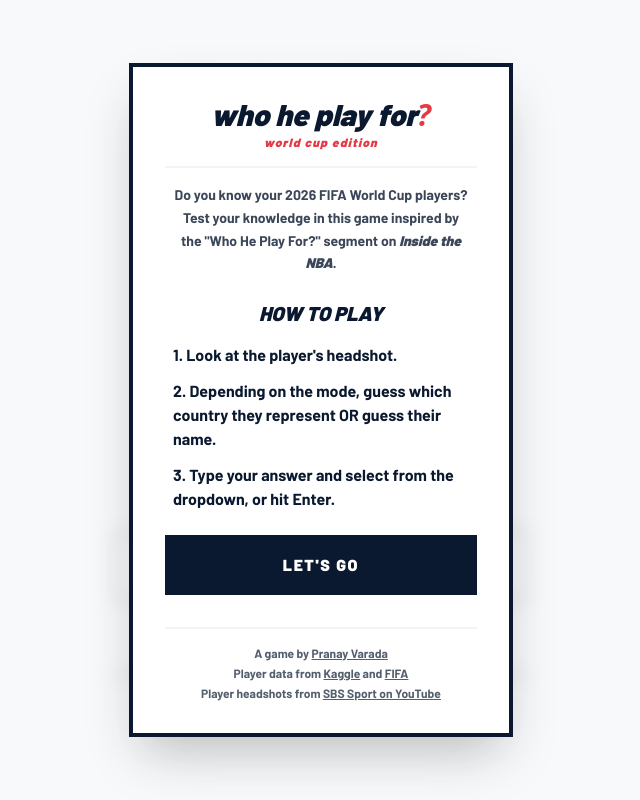
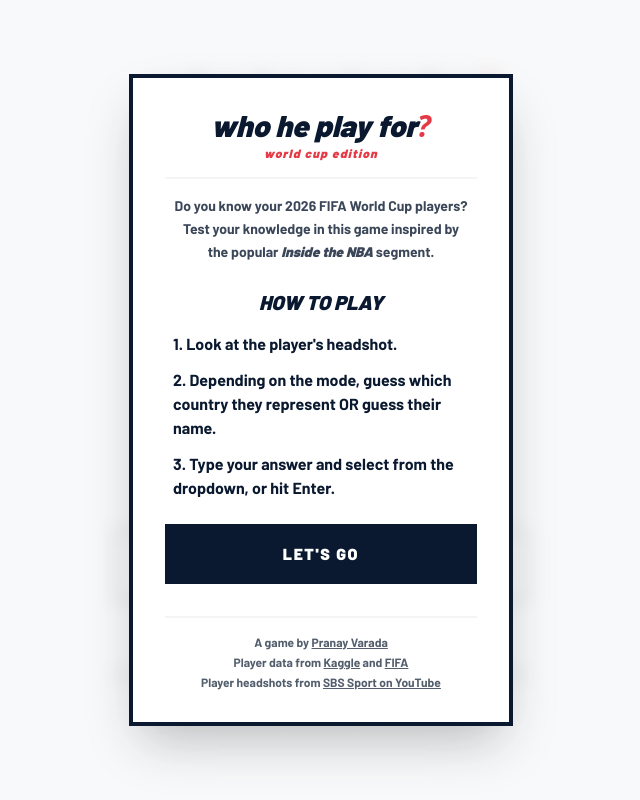
Before and after one commit to pvar37/who-he-play-for, a Next.js app: page / in a window 1280 px wide. Shown: the whole page, without its empty margins (319-959 px from the left). Built offline with nearby package versions, Linux system fonts and the light colour scheme.

Commit message:
description update

```diff
--- a/src/app/page.js
+++ b/src/app/page.js
@@ -399,7 +399,7 @@ export default function GameBoard() {
                         </div>
 
                         <p className="text-sm font-bold text-[#0A192F]/80 mb-6 leading-relaxed px-2">
-                            Do you know your 2026 FIFA World Cup players? Test your knowledge in this game inspired by the "Who He Play For?" segment on <i className="font-black">Inside the NBA</i>.
+                            Do you know your 2026 FIFA World Cup players? Test your knowledge in this game inspired by the popular <i className="font-black">Inside the NBA</i> segment.
                         </p>
 
                         <h2 className="text-xl font-black italic mb-4 text-[#0A192F]">HOW TO PLAY</h2>
```
